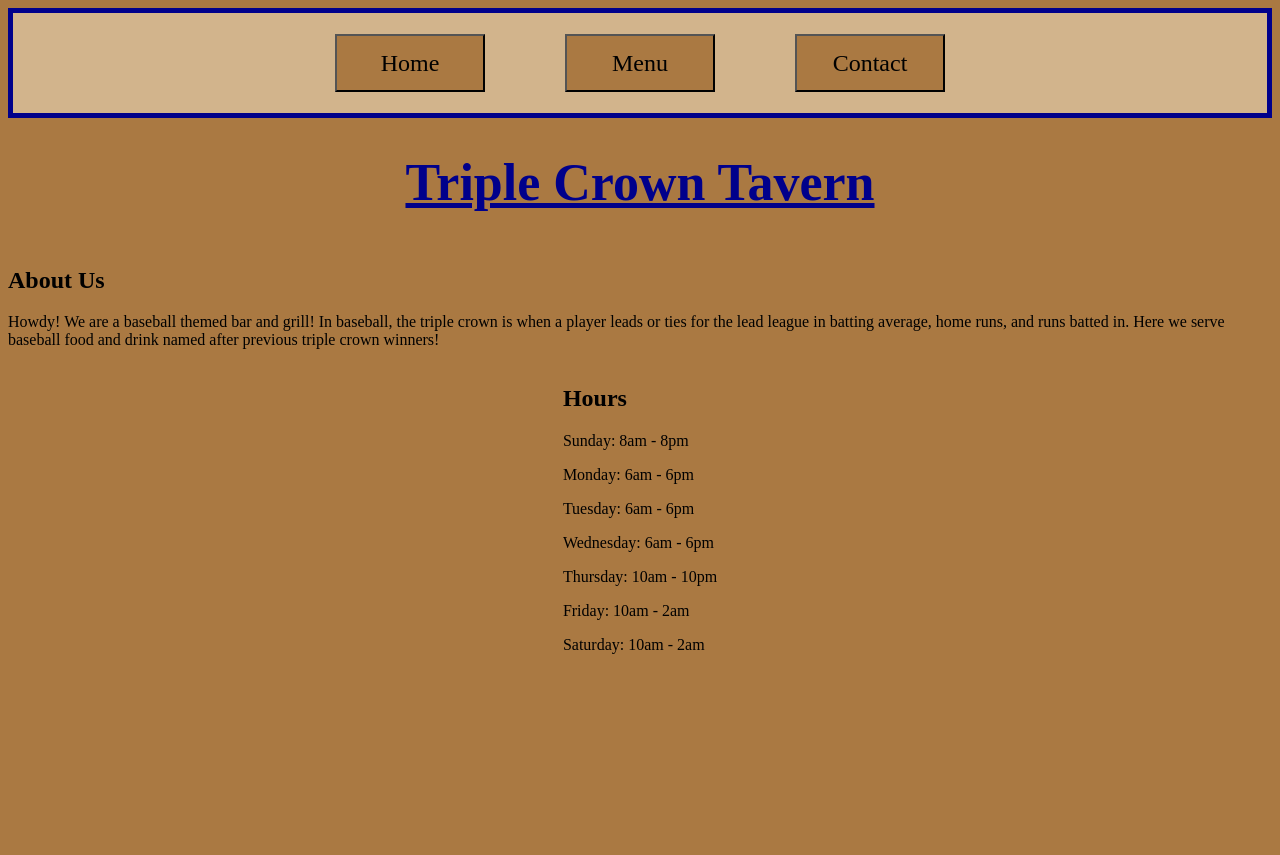
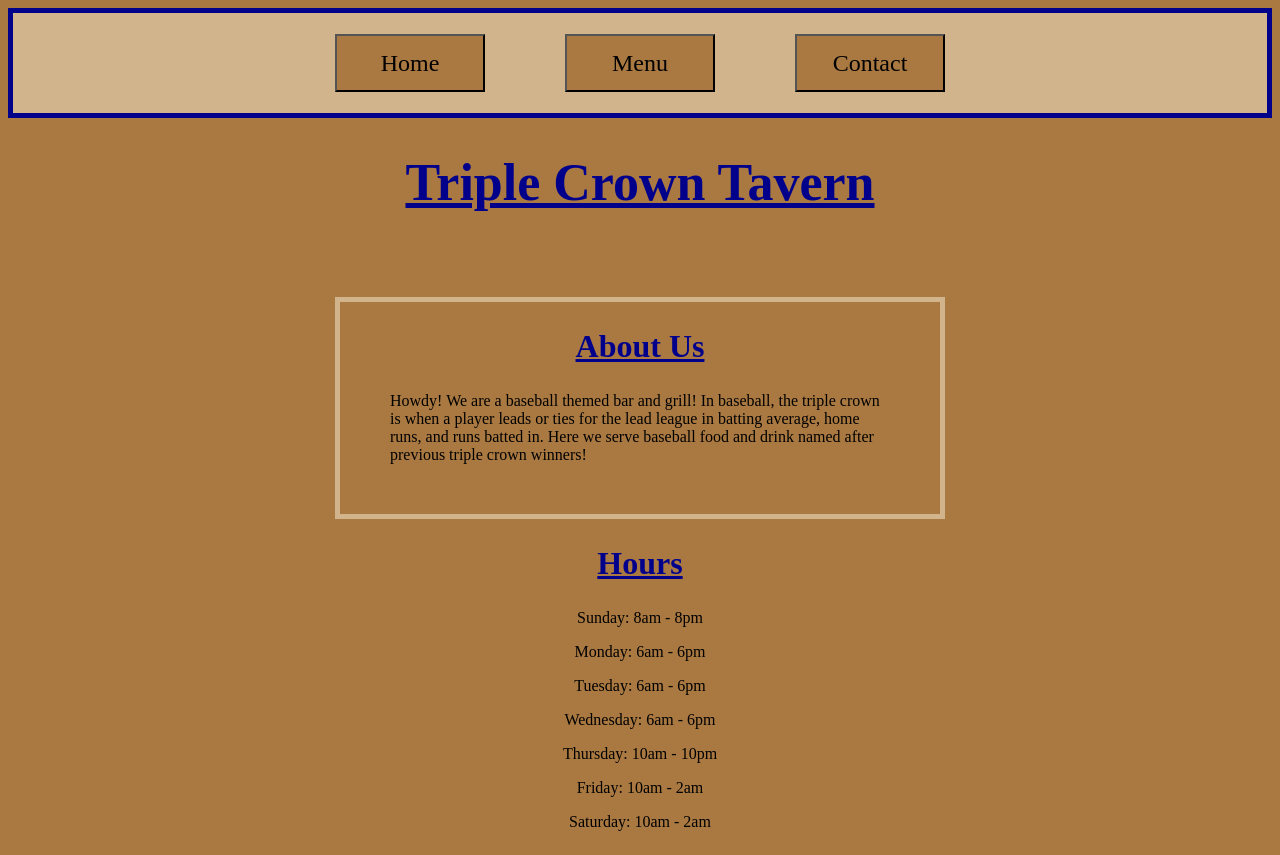
Before and after one commit to krosengr4/triple-crown-tavern-resturaunt, a website built with webpack: page src/template.html in a window 1280 px wide. Before the commit the page ends 800 px from the top, so only its background shows below. Built offline with nearby package versions, Linux system fonts and the light colour scheme.

Commit message:
Formatted about us and hours section on homepage

```diff
--- a/src/style.css
+++ b/src/style.css
@@ -40,3 +40,33 @@
     color: darkblue;
     font-size: 52px;
 }
+
+.sectionTitle {
+    text-decoration: underline;
+    color: darkblue;
+    font-size: 32px;
+}
+
+#about {
+    display: flex;
+    flex-direction: column;
+    align-items: center;
+    border: 5px solid tan;
+    margin-top: 50px;
+}
+
+#aboutContent {
+    max-width: 500px;
+    margin: 50px;
+    margin-top: 0px;
+}
+
+#hours {
+    display: flex;
+    flex-direction: column;
+    align-items: center;
+}
+
+.hoursContent {
+    margin-top: 0px;
+}
--- a/src/template.html
+++ b/src/template.html
@@ -21,7 +21,7 @@
                 <h1 id="homeTitle">Triple Crown Tavern</h1>
             </div>
             <div id="about" class="sectionOne">
-                <h2 id="aboutTitle">About Us</h2>
+                <h2 id="aboutTitle" class="sectionTitle">About Us</h2>
                 <p id="aboutContent">
                     Howdy! We are a baseball themed bar and grill! In baseball,
                     the triple crown is when a player leads or ties for the lead
@@ -31,14 +31,16 @@
                 </p>
             </div>
             <div id="hours" class="sectionTwo">
-                <h2 id="hoursTitle">Hours</h2>
-                <p id="sunHours">Sunday: 8am - 8pm</p>
-                <p id="monHours">Monday: 6am - 6pm</p>
-                <p id="tuesHours">Tuesday: 6am - 6pm</p>
-                <p id="wedHours">Wednesday: 6am - 6pm</p>
-                <p id="thursHours">Thursday: 10am - 10pm</p>
-                <p id="friHours">Friday: 10am - 2am</p>
-                <p id="satHours">Saturday: 10am - 2am</p>
+                <h2 id="hoursTitle" class="sectionTitle">Hours</h2>
+                <p id="sunHours" class="hoursContent">Sunday: 8am - 8pm</p>
+                <p id="monHours" class="hoursContent">Monday: 6am - 6pm</p>
+                <p id="tuesHours" class="hoursContent">Tuesday: 6am - 6pm</p>
+                <p id="wedHours" class="hoursContent">Wednesday: 6am - 6pm</p>
+                <p id="thursHours" class="hoursContent">
+                    Thursday: 10am - 10pm
+                </p>
+                <p id="friHours" class="hoursContent">Friday: 10am - 2am</p>
+                <p id="satHours" class="hoursContent">Saturday: 10am - 2am</p>
             </div>
         </div>
     </body>
```
